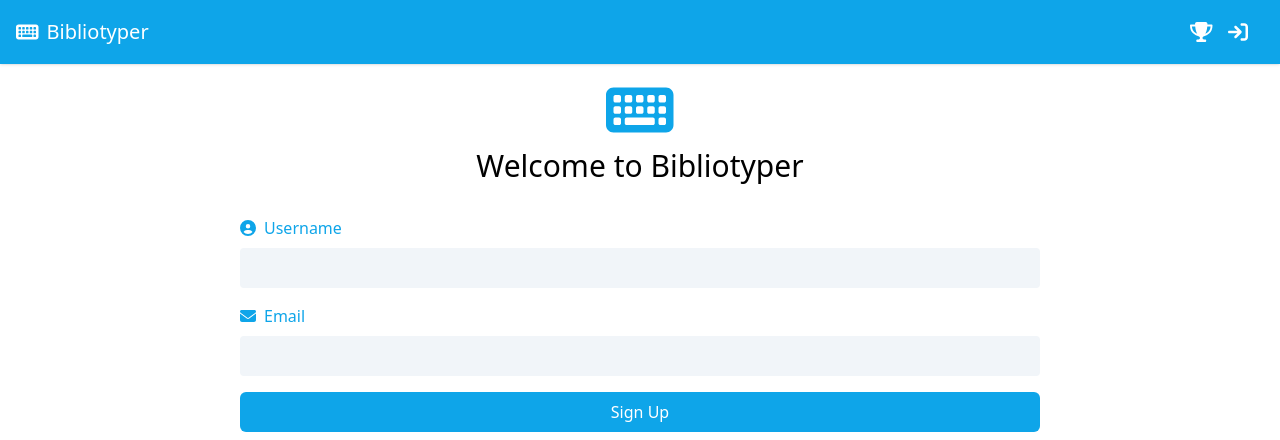
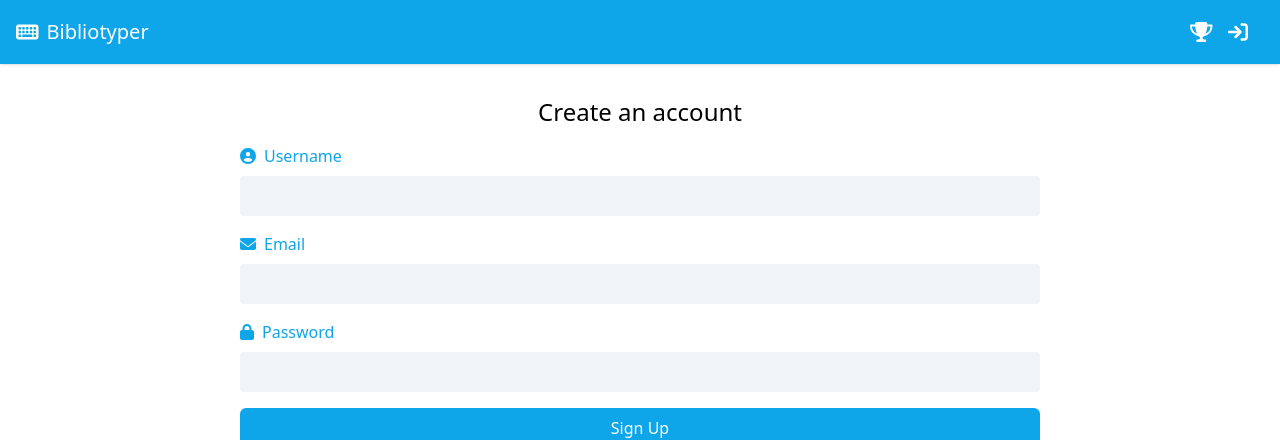
Before and after one commit to Glenn-Chiang/Bibliotyper, a React (Vite) app in the folder frontend/: page /auth/sign-up in a window 1280 px wide. Shown: the top 440 px of the page. Built offline with nearby package versions, Linux system fonts and the light colour scheme; no server answers.

Commit message:
Refind error handling of firebase errors

```diff
--- a/frontend/src/auth/emailAndPassword.ts
+++ b/frontend/src/auth/emailAndPassword.ts
@@ -10,12 +10,9 @@ export const signUpWithEmailAndPassword = async (
 ) => {
   // Check if a user with this username already exists
   const existingUser = await getUserByUsername(username);
-
   if (existingUser.length > 0) {
-    throw new Error("Username is already taken");
+    throw new Error("Username is in use");
   }
-
-  // await sendSignInLinkToEmail(auth, email, actionCodeSettings)
 
   const userCredential = await createUserWithEmailAndPassword(
     auth,
--- a/frontend/src/index.css
+++ b/frontend/src/index.css
@@ -4,7 +4,7 @@
 
 @layer base {
     h1 {
-        @apply text-xl flex gap-2 items-center
+        @apply text-2xl flex gap-2 items-center
     }
     button {
         @apply p-2 rounded-md transition flex gap-2 items-center justify-center
--- /dev/null
+++ b/frontend/src/lib/helpers/parseFirebaseError.ts
@@ -0,0 +1,5 @@
+import { FirebaseError } from "firebase/app";
+
+export const parseFirebaseError = (error: FirebaseError): string => {
+  return error.code.split("/")[1].split("-").join(" ");
+}
--- a/frontend/src/pages/auth/AuthLayout.tsx
+++ b/frontend/src/pages/auth/AuthLayout.tsx
@@ -1,17 +1,8 @@
-import { faKeyboard } from "@fortawesome/free-solid-svg-icons";
-import { FontAwesomeIcon } from "@fortawesome/react-fontawesome";
 import { Outlet } from "react-router";
 
 export default function AuthLayout() {
   return (
     <main className="w-full bg-white flex flex-col gap-4 justify-center items-center">
-      <h1 className="text-3xl flex flex-col gap-2 items-center">
-        <FontAwesomeIcon
-          icon={faKeyboard}
-          className="text-6xl text-sky-500"
-        />
-        Welcome to Bibliotyper
-      </h1>
       <div className="p-4 w-full sm:w-2/3">
         <Outlet />
       </div>
--- a/frontend/src/pages/auth/SignUp.tsx
+++ b/frontend/src/pages/auth/SignUp.tsx
@@ -6,8 +6,14 @@ import { signUpWithEmailAndPassword } from "../../auth/emailAndPassword";
 import { ErrorMessage } from "../../components/ErrorMessage";
 import { GoogleButton } from "./components/GoogleButton";
 import { SubmitButton } from "./components/SubmitButton";
-import { EmailField, UsernameField } from "./components/formFields";
+import {
+  EmailField,
+  PasswordField,
+  UsernameField,
+} from "./components/formFields";
 import { SignUpFields } from "./types/AuthFormFields";
+import { FirebaseError } from "firebase/app";
+import { parseFirebaseError } from "../../lib/helpers/parseFirebaseError";
 
 export default function SignUp() {
   const {
@@ -18,6 +24,7 @@ export default function SignUp() {
 
   const usernameError = errors.username?.message;
   const emailError = errors.email?.message;
+  const passwordError = errors.password?.message;
 
   const usernameAttrs = {
     ...register("username", {
@@ -30,6 +37,9 @@ export default function SignUp() {
   };
   const emailAttrs = {
     ...register("email", { required: "Email is required" }),
+  };
+  const passwordAttrs = {
+    ...register("password", { required: "Password is required" }),
   };
 
   const [pending, setPending] = useState(false);
@@ -44,10 +54,11 @@ export default function SignUp() {
       navigate("/");
     } catch (error) {
       setPending(false);
-      console.log(error);
 
       if (error instanceof AxiosError) {
         setError(error.response?.data);
+      } else if (error instanceof FirebaseError) {
+        setError(parseFirebaseError(error));
       } else {
         setError((error as Error).message);
       }
@@ -59,6 +70,7 @@ export default function SignUp() {
       onSubmit={handleSubmit(onSubmit)}
       className="flex flex-col items-center gap-4 "
     >
+      <h1>Create an account</h1>
       <UsernameField
         attributes={usernameAttrs}
         error={usernameError}
@@ -69,6 +81,12 @@ export default function SignUp() {
         error={emailError}
         disabled={pending}
       />
+      <PasswordField
+        attributes={passwordAttrs}
+        error={passwordError}
+        disabled={pending}
+      />
+
       {error && <ErrorMessage message={error} />}
       <SubmitButton label="Sign Up" pending={pending} />
 
```
